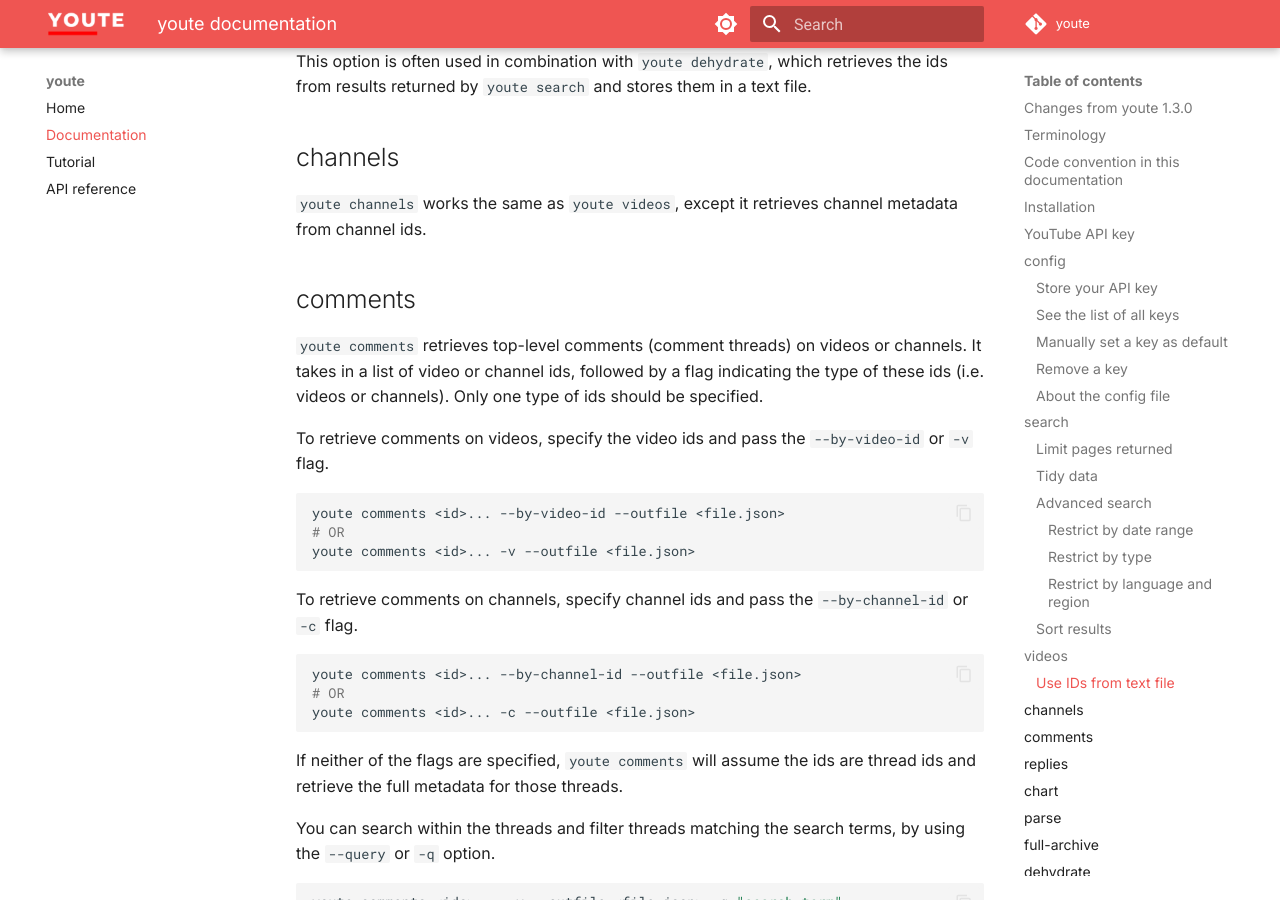
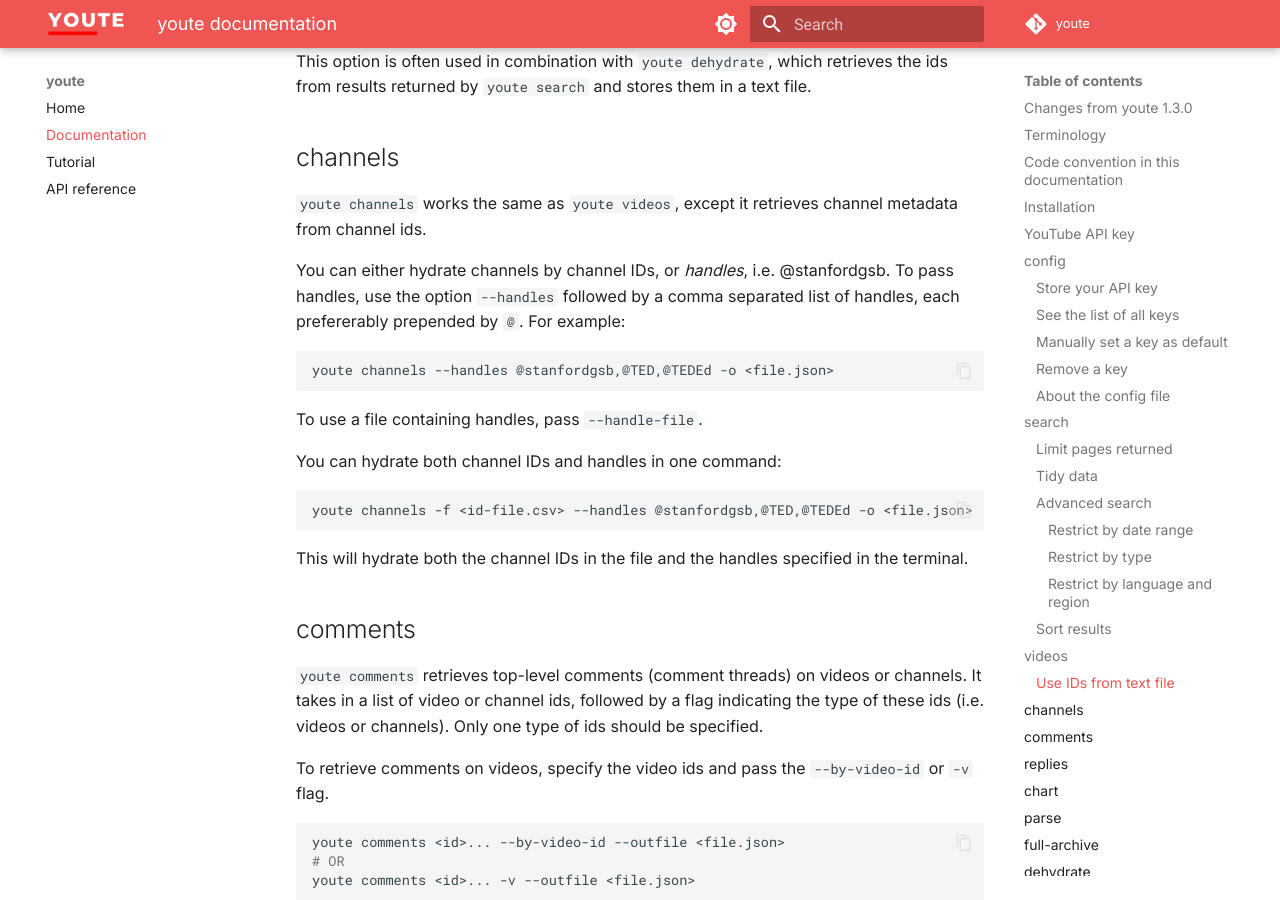
Before and after one commit to QUT-Digital-Observatory/youte, an MkDocs documentation site: the page built from docs/documentation.md, in a window 1280 px wide and 900 px high, scrolled down 6575 px. Built offline with MkDocs 1.6.1 and Material for MkDocs 9.7.7, drawn with Linux system fonts in a browser that asks for light colours; comment, search, counter and statistics services are not loaded.

Commit message:
add new channel options

````diff
--- a/docs/documentation.md
+++ b/docs/documentation.md
@@ -246,6 +246,22 @@ This option is often used in combination with `youte dehydrate`, which retrieves
 
 `youte channels` works the same as `youte videos`, except it retrieves channel metadata from channel ids.
 
+You can either hydrate channels by channel IDs, or *handles*, i.e. @stanfordgsb. To pass handles, use the option `--handles` followed by a comma separated list of handles, each prefererably prepended by `@`. For example:
+
+```shell
+youte channels --handles @stanfordgsb,@TED,@TEDEd -o <file.json>
+```
+
+To use a file containing handles, pass `--handle-file`.
+
+You can hydrate both channel IDs and handles in one command:
+
+```shell
+youte channels -f <id-file.csv> --handles @stanfordgsb,@TED,@TEDEd -o <file.json>
+```
+
+This will hydrate both the channel IDs in the file and the handles specified in the terminal.
+
 ## comments
 
 `youte comments` retrieves top-level comments (comment threads) on videos or channels. It takes in a list of video or channel ids, followed by a flag indicating the type of these ids (i.e. videos or channels). Only one type of ids should be specified.
@@ -447,7 +463,7 @@ Results returned from the `search()` are standard Python dictionaries, so you ca
 Each resource type has its corresponding parser function. (A potential improvement in the future is to have one all-encompassing parser function that detects resource type and parses data accordingly.) The table below lists out the resulting resource type from each `Youte` methods and its corresponding parser function.
 
 | `Youte` method         | Resulting resource type | Parser function | Object returned from parser function |
-|------------------------|-------------------------|-----------------|--------------------------------------|
+| ---------------------- | ----------------------- | --------------- | ------------------------------------ |
 | search()               | search                  | parse_searches  | `Searches`                           |
 | get_video_metadata()   | video                   | parse_videos    | `Videos`                             |
 | get_channel_metadata() | channel                 | parse_channels  | `Channels`                           |
````
Also changed, not shown: README.md (+18 -17 lines).
